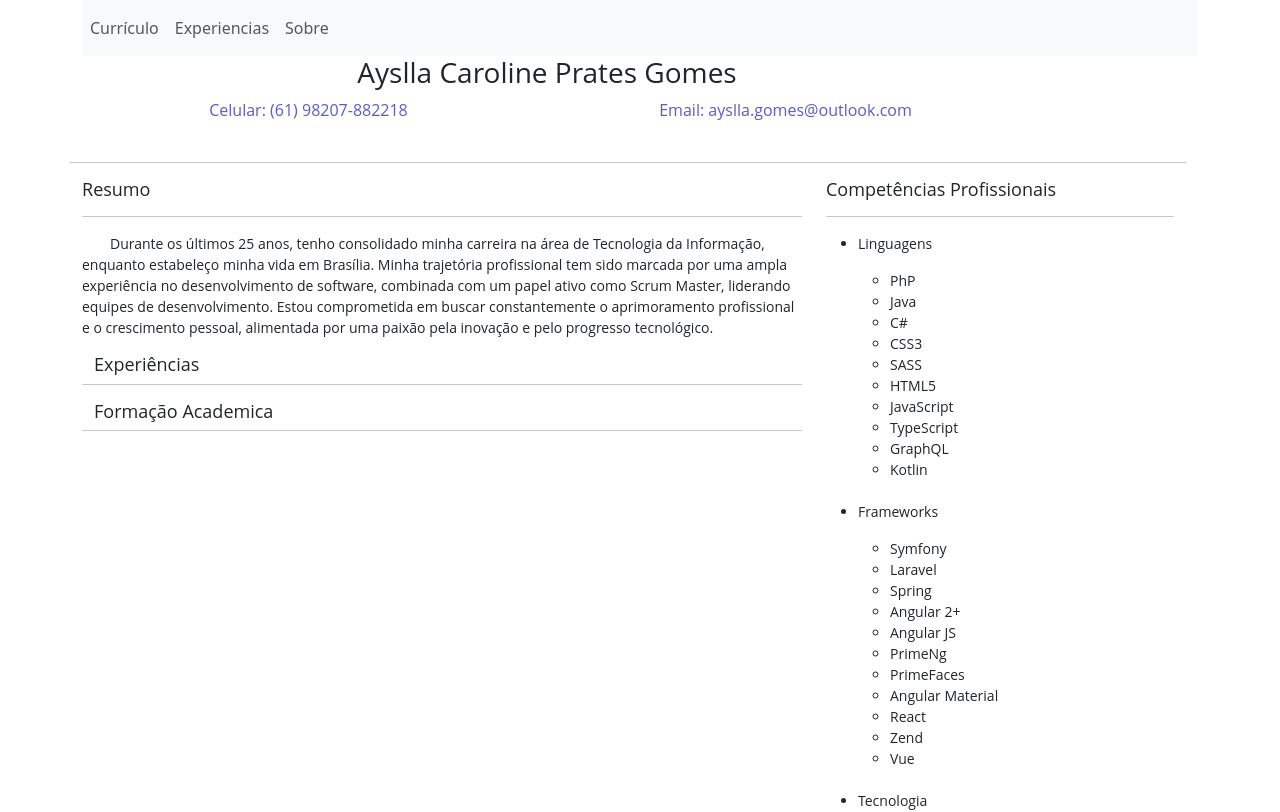
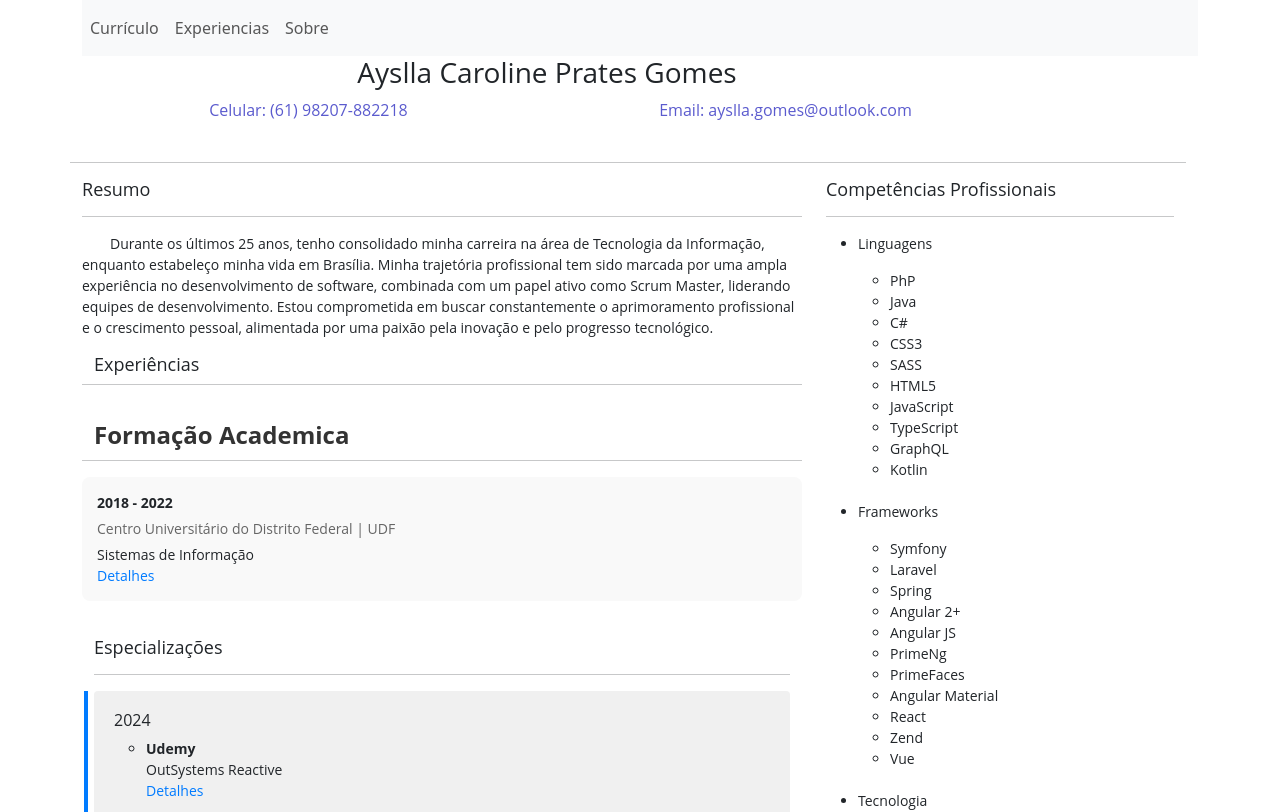
Before and after one commit to AysllaGomes/curriculum, an Angular app: page / in a window 1280 px wide. Shown: the top 812 px of the page. Built offline with nearby package versions, Linux system fonts and the light colour scheme.

Commit message:
[ADD | UPT] Formação academica Estilização da formação academica

```diff
--- a/src/app/pages/academic-education/academic-education.component.html
+++ b/src/app/pages/academic-education/academic-education.component.html
@@ -1,60 +1,26 @@
 <div *ngIf="canShow">
-    <app-pages-navbar>
-    </app-pages-navbar>
+    <app-pages-navbar></app-pages-navbar>
 </div>
 
-<div class="container">
+<div class="container academic-education-container">
     <div class="jumbotron">
         <div class="row">
+            <h5 class="academic-education-header">{{ academicEducation }}</h5>
+            <hr>
+            <ul class="education-list">
+                <li *ngFor="let education of academicEducations" class="education-item">
+                    <div class="education-period">{{ education.period }}</div>
+                    <div class="education-institution">{{ education.institution }}</div>
+                    <div class="education-course">{{ education.course }}</div>
+                    <a href="{{ education.url }}" target="_blank" class="education-link">Detalhes</a>
+                </li>
+            </ul>
 
-                <h5>{{ academicEducation }}</h5>
-
-                <hr>
-
-<!--                        <ul>-->
-<!--                            <li>-->
-<!--                                <strong>2020</strong>-->
-<!--                                <p>Tecnólogo em Análise e desenvolvimento de Sistemas | UNASP </p>-->
-<!--                                <a href="https://drive.google.com/file/d/1A7KnwDanYCnOUUeU-NWJDLqjd1_bTyL1/view?usp=sharing">-->
-<!--                                    <p>Scrum Foundation Professional Certificate (SFPC) | CertiProf</p>-->
-<!--                                </a>-->
-<!--                            </li>-->
-<!--                            <li>-->
-<!--                                <strong>2019</strong>-->
-<!--                                <a href="https://drive.google.com/file/d/1Ra-WD7Kw_Qk3LSvelefWD6S2BCWQBtkg/view?usp=sharing">-->
-<!--                                    <p>Imersão Chatbots para Whatsapp | QODA</p>-->
-<!--                                </a>-->
-<!--                                <a href="https://drive.google.com/file/d/1aRieOimWw9y7btEoncAKviehJ6Gu3fsf/view?usp=sharing">-->
-<!--                                    <p>HACKAPÃO | UNASP</p>-->
-<!--                                </a>-->
-<!--                                <a href="https://drive.google.com/file/d/1e1_v-nxTV2HtmF8n2cmMB4jODGkXYUcX/view?usp=sharing">-->
-<!--                                    <p>Segurança em Tecnologia da Informação | Fundação Bradesco</p>-->
-<!--                                </a>-->
-<!--                            </li>-->
-<!--                            <li>-->
-<!--                                <strong>2018</strong>-->
-<!--                                <a href="https://drive.google.com/file/d/12DjRWIOetHH1mWPAWV0tf1xBrI0Na-Q0/view?usp=sharing">-->
-<!--                                    <p>II Techweek do UNASP "O mundo das Startups" | UNASP</p>-->
-<!--                                </a>-->
-
-<!--                                <a href="https://drive.google.com/file/d/1QP4JcrS4o2YuwE1Op1ElP9GeXjs4Wd0e/view?usp=sharing">-->
-<!--                                    <p>CASE | Abstartups</p>-->
-<!--                                </a>-->
-<!--                            </li>-->
-<!--                            <li>-->
-
-<!--                                <strong>2016</strong>-->
-<!--                                <a href="https://drive.google.com/file/d/10JuI2XZWyBwO4l-sompZYoz8xcwp_fT7/view?usp=sharing">-->
-<!--                                    <p>Técnico em Rede de computadores | Instituto Federal De ciência e Tecnologia do-->
-<!--                                        Tocantins</p>-->
-<!--                                </a>-->
-
-<!--                            </li>-->
-<!--                        </ul>-->
+            <app-pages-specialization>
+            </app-pages-specialization>
 
             <div *ngIf="canShow">
-                <app-pages-footer>
-                </app-pages-footer>
+                <app-pages-footer></app-pages-footer>
             </div>
         </div>
 
--- a/src/app/pages/academic-education/academic-education.component.scss
+++ b/src/app/pages/academic-education/academic-education.component.scss
@@ -1,36 +1,44 @@
-.footer {
-    margin-top: 8px;
-    align-items: center;
-    line-height: 20px;
-    display: flex;
+.academic-education-container {
+    margin-top: 20px;
 }
-  .container {
-    font-family: 'Open Sans', sans-serif;
-    font-size: 14px;
+
+.academic-education-header {
+    font-size: 24px;
+    font-weight: bold;
+    color: #333;
+    margin-bottom: 10px;
 }
-  h4 {
-    font-family: 'Open Sans', sans-serif;
-    font-size: 16px;
+
+.education-list {
+    list-style: none;
+    padding: 0;
 }
-  .header {
-    font-family: 'Open Sans', sans-serif;
-    font-size: 16px;
-    text-align: center;
-    margin-bottom: 40px;
+
+.education-item {
+    margin-bottom: 20px;
+    padding: 15px;
+    background-color: #f9f9f9;
+    border-radius: 8px;
 }
-.font18{
-    font-family: 'Open Sans', sans-serif;
-    font-size: 28px;
-    border-bottom: burlywood 1px;
+
+.education-period {
+    font-weight: bold;
+    margin-bottom: 5px;
 }
-  .cor{
-    color: #5b5bce;
+
+.education-institution {
+    color: #666;
 }
-  img.logo{
-    width: 50px;
-    height: 50px;
+
+.education-course {
+    margin-top: 5px;
 }
-  .recuo {
-    text-indent:2em;
-    text-justify: auto;
+
+.education-link {
+    color: #007bff;
+    text-decoration: none;
 }
+
+.education-link:hover {
+    text-decoration: underline;
+}
--- a/src/app/pages/academic-education/academic-education.component.ts
+++ b/src/app/pages/academic-education/academic-education.component.ts
@@ -1,4 +1,8 @@
 import { Component, Input, OnInit } from '@angular/core';
+
+import { AcademicEducationModel } from "../../shared/models/academic-education.model";
+
+import { AcademicEducationService } from "../../shared/service/academic-education.service";
 
 @Component({
     selector: 'app-pages-academic-education',
@@ -10,10 +14,16 @@ export class AcademicEducationComponent implements OnInit {
     @Input()
     public canShow: boolean = true;
 
+    public academicEducations: AcademicEducationModel[] = [];
+
     public academicEducation = 'Formação Academica';
 
-    constructor() {}
+    constructor(
+        protected academicEducationService: AcademicEducationService
+    ) {}
 
-    ngOnInit(): void {}
+    ngOnInit(): void {
+        this.academicEducations = this.academicEducationService.getAcademicEducations();
+    }
 
 }
--- /dev/null
+++ b/src/app/shared/models/academic-education.model.ts
@@ -0,0 +1,6 @@
+export class AcademicEducationModel {
+    period: string;
+    institution: string;
+    course: string;
+    url: string;
+}
--- /dev/null
+++ b/src/app/shared/service/academic-education.service.ts
@@ -0,0 +1,19 @@
+import { Injectable } from "@angular/core";
+
+import { AcademicEducationModel } from "../models/academic-education.model";
+
+@Injectable({
+    providedIn: 'root'
+})
+export class AcademicEducationService {
+    getAcademicEducations(): AcademicEducationModel[] {
+        return [
+            {
+                period: '2018 - 2022',
+                institution: 'Centro Universitário do Distrito Federal | UDF',
+                course: 'Sistemas de Informação',
+                url: 'https://example.com/sistemas-de-informacao'
+            }
+        ];
+    }
+}
```
Lines whose indentation alone changed are shown as unchanged.
